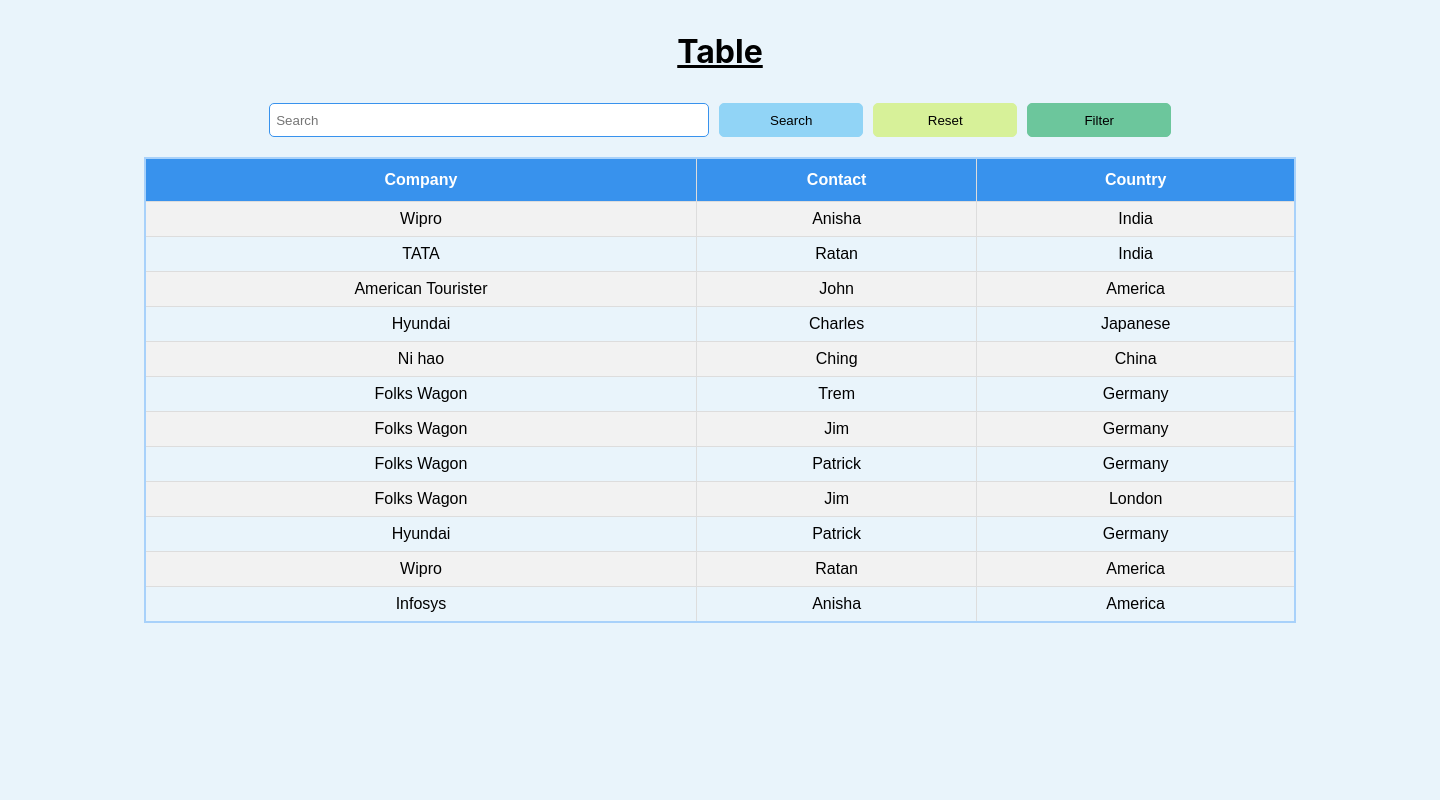
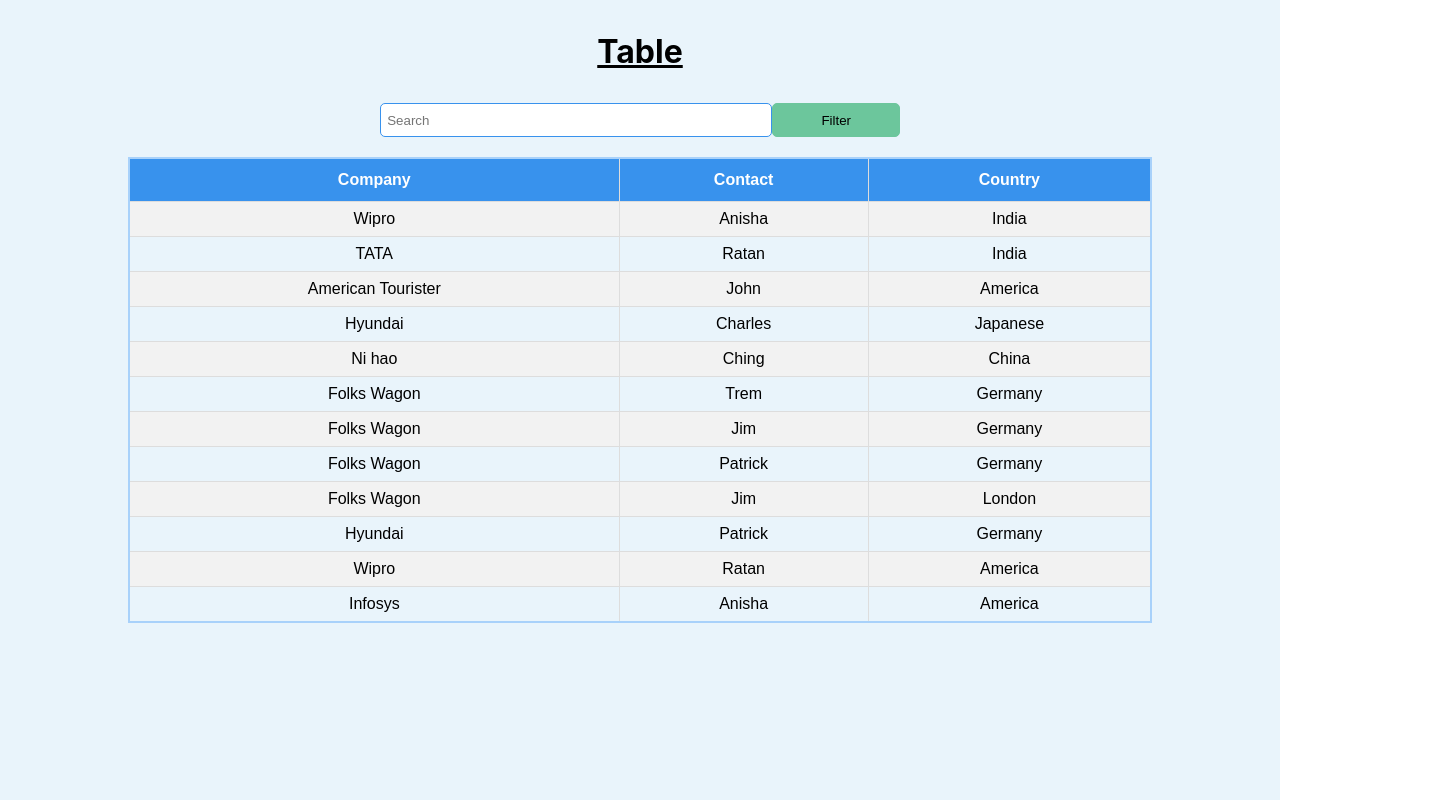
Before and after one commit to theamargupta/anishaInterview2023, a React (Create React App) app in the folder table-app/: page / in a window 1280 px wide. Shown: the whole page, 1440 px wide, since content can reach past the window. Built offline with nearby package versions, Linux system fonts and the light colour scheme; data requests are answered from the project's data file.

Commit message:
fix/ag/dashbaord change

```diff
--- a/table-app/src/App.js
+++ b/table-app/src/App.js
@@ -7,50 +7,43 @@
   const [data, setData] = useState([]);
   const [searchInput, setSearchInput] = useState("");
   const [searchedData, setSearchedData] = useState([]);
-  const [companyValue, setCompanyValue] = useState([]);
-  const [countryValue, setCountryValue] = useState([]);
-  const [contactValue, setContactValue] = useState([]);
   const [modalOpen, setModalOpen] = useState(false);
 
   useEffect(() => {
-    loadUsersData();
-  }, []);
-
     const loadUsersData = async () => {
       return await axios
         .get("http://localhost:3006/users")
         .then((res) => {
           setData(res?.data);
-        const selectCompanyValues = getValueByKey(res?.data, "Company");
-        const selectCountryValues = getValueByKey(res?.data, "Country");
-        const selectContactValues = getValueByKey(res?.data, "Contact");
-        setCompanyValue(selectCompanyValues);
-        setCountryValue(selectCountryValues);
-        setContactValue(selectContactValues);
+          setSearchedData(res?.data);
         })
         .catch((err) => console.log("err", err));
     };
+    loadUsersData();
+  }, []);
 
   const getValueByKey = (arr, key) => arr.map((obj) => obj[key]);
 
-  const handleReset = () => {
-    setSearchInput("");
-    setSearchedData([]);
-  };
-
   const handleSearch = async (e) => {
-    if (e?.preventDefault) {
     e.preventDefault();
-    }
-    if (searchInput !== " ") {
     const searchedInput = data.filter((data) =>
       Object.values(data)
         .join(" ")
         .toLowerCase()
-          .includes(searchInput.toLowerCase())
+        .includes(e.target.value.toLowerCase())
     );
+    setSearchInput(e.target.value);
     setSearchedData(searchedInput);
-    }
+    // }
+    // Line 46 (data.filter((data) =>)=> iteration each array ke saare indexes[{country:"Wipro",Contact:"Anisha"...}....] => {country:"Wipro",Contact:"Anisha"...}
+
+    // Line 47 (Object.values(data)) =>{country:"Wipro",Contact:"Anisha"...}=> ["Anisha","Wipro", ...]
+
+    // Line 48 => ["Anisha","Wipro", ...] =>"Ansiha Wipro ....."
+
+    // Line 50 => "Ansiha Wipro ....." ("anisha")=>  True or False
+
+    // Important => => =>
     // return await axios
     //   .get(`http://localhost:3006/users?q=${searchInput}`)
     //   .then((res) => {
@@ -64,39 +57,30 @@
   return (
     <div className="main-container">
       <h1 className="first-heading">Table</h1>
-      <form onSubmit={handleSearch} className="form">
+      <div className="form">
         <input
           className="search"
           name="search"
           placeholder="Search"
           value={searchInput}
-          onChange={(e) => setSearchInput(e.target?.value)}
+          onChange={handleSearch}
         />
-        <button className="search-btn" onClick={() => handleSearch()}>
-          Search
-        </button>
-        <button className="reset" onClick={() => handleReset()}>
-          Reset
-        </button>
-        <button className="filter" onClick={() => setModalOpen(true)}>
+        <button className="filter" onClick={() => setModalOpen((value)=>!value)}>
           Filter
         </button>
-      </form>
+      </div>
       {modalOpen && (
         <Modal
-          companyValue={companyValue}
-          countryValue={countryValue}
-          contactValue={contactValue}
+          companyValue={getValueByKey(searchedData, "Company")}
+          countryValue={getValueByKey(searchedData, "Country")}
+          contactValue={getValueByKey(searchedData, "Contact")}
           modalOpen={modalOpen}
           setModalOpen={setModalOpen}
         />
       )}
       <br />
-      {searchedData.length > 0 ? (
+
       <Table usersData={searchedData} />
-      ) : (
-        <Table usersData={data} />
-      )}
     </div>
   );
 };
--- a/table-app/src/Components/Table.css
+++ b/table-app/src/Components/Table.css
@@ -4,7 +4,6 @@
 }
 .main-container {
   background-color: rgb(233, 244, 251);
-  width: 90rem;
   height: 100vh;
 }
 .first-heading {
--- a/table-app/src/Components/Table.js
+++ b/table-app/src/Components/Table.js
@@ -1,7 +1,6 @@
 import React from "react";
 import "./Table.css";
 export const Table = ({ usersData }) => {
-
   return (
     <>
       <table id="customers">
@@ -11,7 +10,8 @@
           <th>Country</th>
           {/* <th>Action</th> */}
         </tr>
-          {usersData?.map((data,id) => {
+        {usersData?.length
+          ? usersData.map((data, id) => {
               return (
                 <tr key={id}>
                   <td>{data.Company}</td>
@@ -20,9 +20,9 @@
                   {/* <th>Action</th> */}
                 </tr>
               );
-          })}
+            })
+          : "No data Available"}
       </table>
-
     </>
   );
 };
```
Lines whose indentation alone changed are shown as unchanged.
